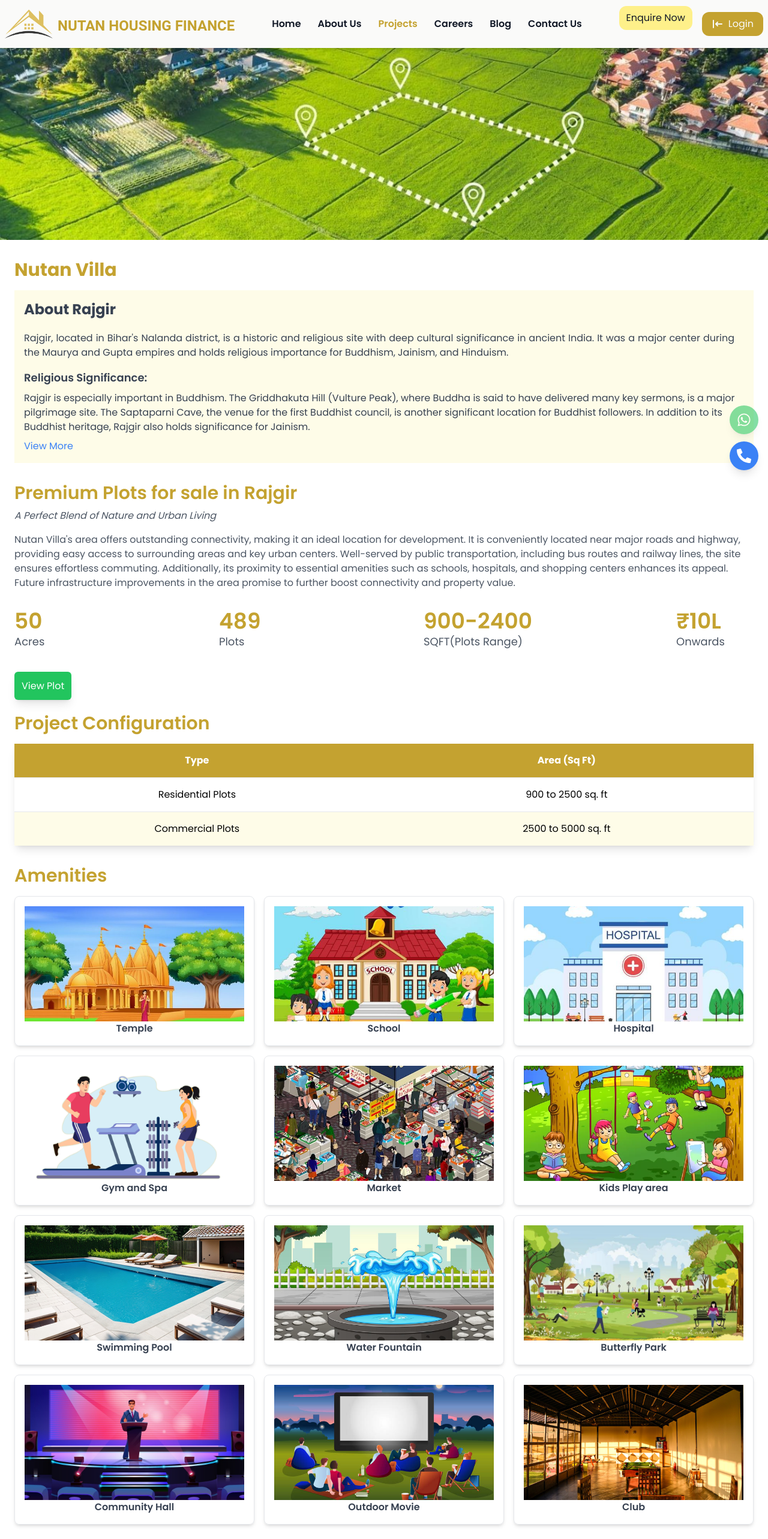
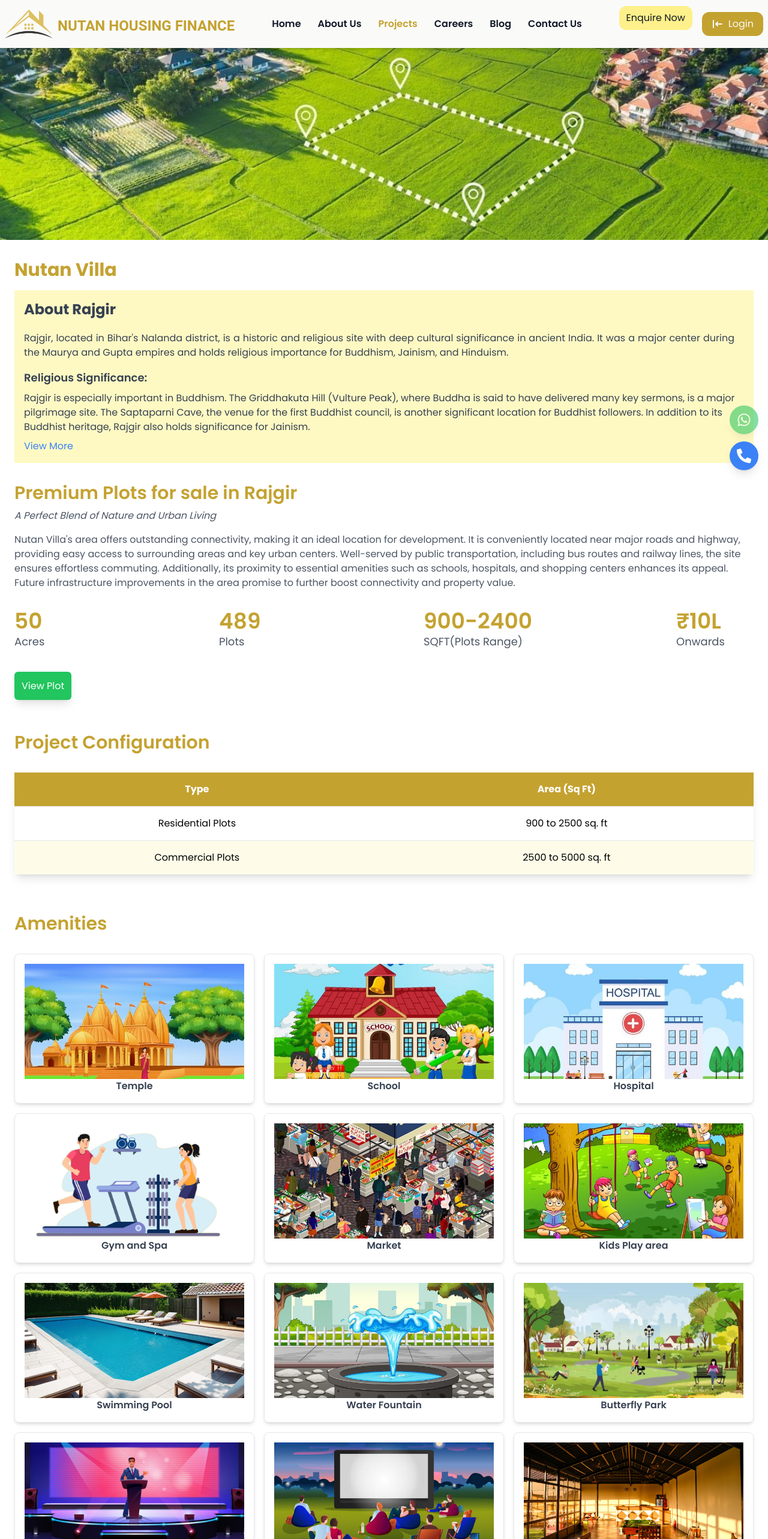
Before and after one commit to meaviishek/Nutan-Housing, a React (Vite) app in the folder Frontend/: page /projects/1 in a window 1280 px wide. Shown: the top 2566 px of the page at 60% size. Built offline with nearby package versions, Linux system fonts and the light colour scheme.

Commit message:
first commit

```diff
--- a/Frontend/src/components/pages/Home.jsx
+++ b/Frontend/src/components/pages/Home.jsx
@@ -81,8 +81,8 @@
       </section>
 
       {/* Amenities Section */}
-      <section className="mt-6 mb-6 " id="amenities">
-        <div className="container mx-auto text-center mb-6">
+      <section className="container mx-auto mt-6 mb-6 " >
+        <div className=" text-center mb-6">
           <h2 className="text-2xl lg:text-3xl font-bold text-primary mb-2">Amenities</h2>
           <p className="text-sm md:text-lg text-gray-600">Discover amenities designed to enhance your living experience.</p>
         </div>
--- a/Frontend/src/components/pages/ProjectDetails.jsx
+++ b/Frontend/src/components/pages/ProjectDetails.jsx
@@ -183,14 +183,14 @@
 
   return (
 
-    <div className=" mx-auto py-4 ">
+    <div className="  py-4 ">
       <Scrolltop/>
 
     <img src={project.image} alt={project.title} className="w-full h-96 object-cover mb-8" />
     <div className='max-w-7xl mx-auto px-6'>
 
     <h1 className="text-2xl lg:text-3xl font-bold mb-4 text-primary">{project.title}</h1>
-    <div className='bg-yellow-50 p-4'>
+    <div className='bg-yellow-100 p-4'>
     <div
         className="text-lg text-gray-700 "
         dangerouslySetInnerHTML={{
@@ -216,9 +216,9 @@
 
       View Plot</Link>
 
-    <div className="mt-8">
+    <div className=" mt-16">
       <h2 className="text-2xl lg:text-3xl font-semibold text-primary  mb-4 font-poppins">Project Configuration</h2>
-      <table className="w-full  text-center bg-white shadow-lg rounded-lg">
+      <table className="w-full mt-8  text-center bg-white shadow-lg rounded-lg">
         <thead className="bg-primary text-white">
           <tr>
             <th className="px-6 py-4">Type</th>
@@ -240,9 +240,9 @@
 
 
 
-    <div className="mb-8 mt-8">
+    <div className="mb-4 mt-16">
       <h3 className="text-2xl lg:text-3xl text-primary font-semibold mb-4">Amenities</h3>
-      <div className="grid grid-cols-2 md:grid-cols-3 gap-4">
+      <div className="grid grid-cols-2 md:grid-cols-3 mt-8 gap-4">
         {project.amenitiesimg.map((amenity, index) => (
             <div key={index} className="border p-4 rounded-lg shadow-md text-center hover:scale-105 transition-all duration-500">
           <img  src={amenity.img} alt={amenity.name} className="w-full h-48 object-cover" />
@@ -251,7 +251,7 @@
         ))}
       </div>
     </div>
-    <div className="max-w-7xl mx-auto py-12 px-2">
+    <div className="max-w-7xl  mx-auto py-12 px-2">
       <h2 className="text-2xl lg:text-3xl font-semibold mb-8 text-primary ">Our Neighbours</h2>
       <div className="grid grid-cols-2 sm:grid-cols-3 md:grid-cols-4 gap-4">
         {project.neighbours.map((neighbour, index) => (
```
